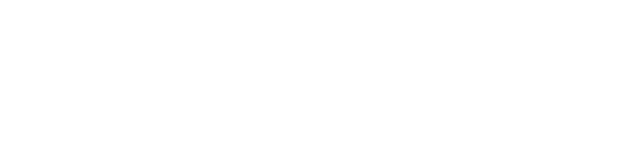
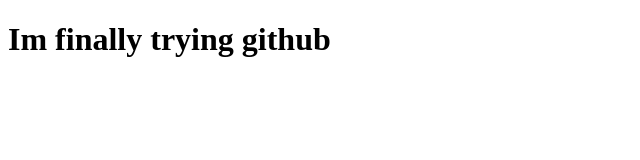
Before and after one commit to deenadeeya/GitHubTest, a plain HTML site: page index.html in a window 1280 px wide. Shown: the whole page, without its empty margins (0-640 px from the left). Drawn offline with Linux system fonts and the light colour scheme.

Commit message:
added h1

```diff
--- a/index.html
+++ b/index.html
@@ -5,5 +5,6 @@
     <title>Hello</title>
   </head>
   <body>
+    <h1>Im finally trying github</h1>
   </body>
 </html>
```
